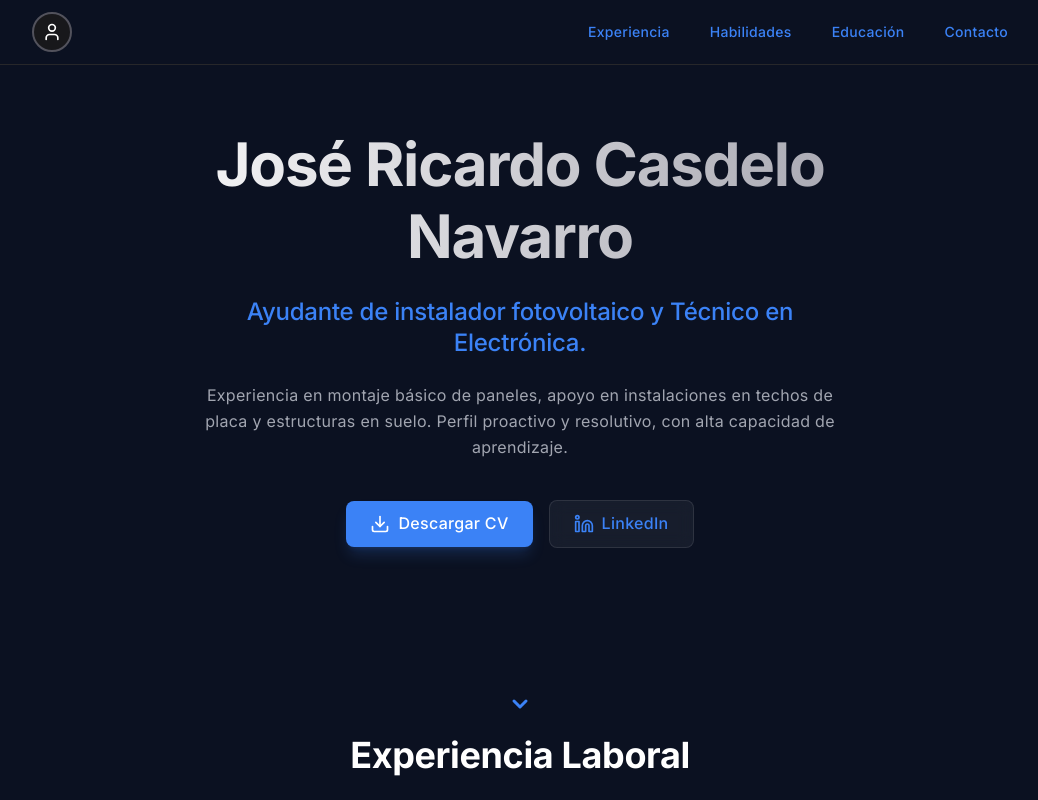
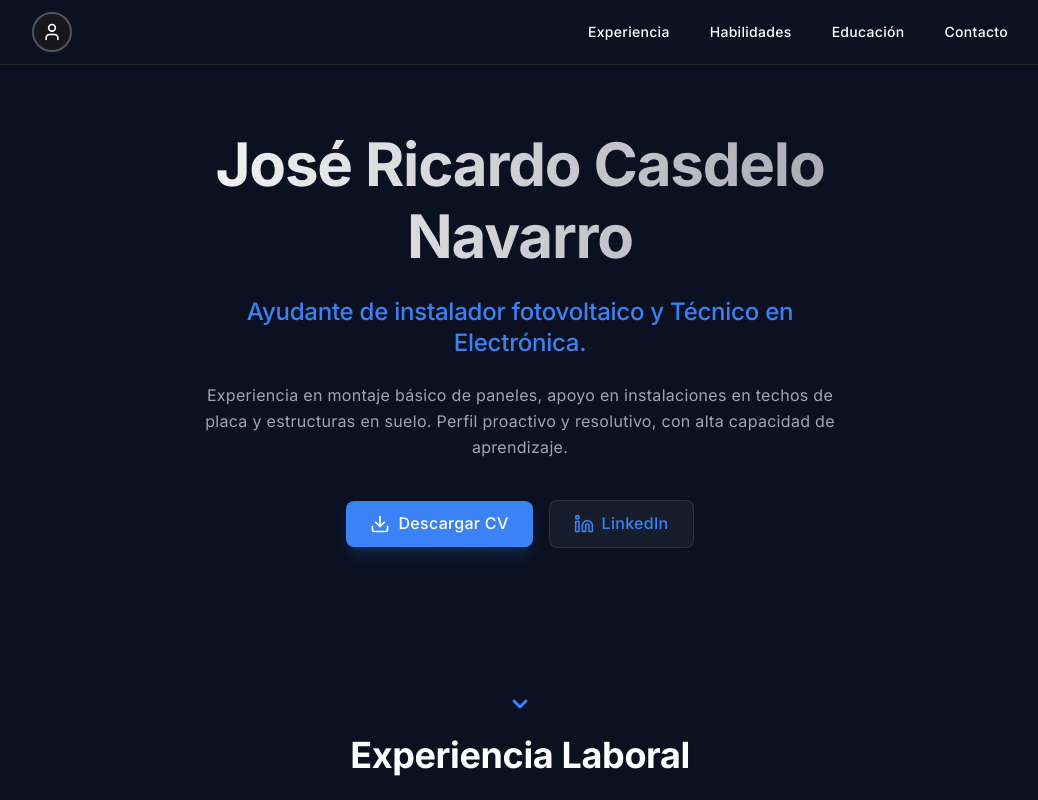
Before and after one commit to rickbyll/portfolio, a React (Vite) app: page / in a window 1280 px wide. Shown: the top 800 px of the page, without its empty margins (120-1158 px from the left). Built offline with nearby package versions, Linux system fonts and the light colour scheme.

Commit message:
Fix nav and email - Make nav white-to-blue transition, fix email icon visibility, remove underline

```diff
--- a/src/App.tsx
+++ b/src/App.tsx
@@ -469,7 +469,7 @@ export default function App() {
       {/* Background Glows for Liquid Glass Effect */}
       {/* Navigation Bar */}
       <nav className="fixed top-0 left-0 right-0 z-40 bg-bg-dark border-b border-zinc-800">
-        <div className="max-w-5xl mx-auto px-6 h-16 flex items-center justify-between text-sm font-medium text-white">
+        <div className="max-w-5xl mx-auto px-6 h-16 flex items-center justify-between text-sm font-medium">
 
           {/* Botón de Perfil / Admin */}
           <button
@@ -684,7 +684,7 @@ export default function App() {
               href={`mailto:${contactInfo.email}`}
               className="inline-flex items-center gap-2 bg-brand hover:bg-brand-hover text-white px-6 py-2.5 rounded-lg font-medium transition-all hover:scale-105 shadow-lg shadow-brand/20 text-base"
             >
-              <Mail className="w-5 h-5" />
+              <Mail className="w-5 h-5 text-white" />
               <span className="font-semibold">{contactInfo.email}</span>
             </a>
             <a
--- a/src/index.css
+++ b/src/index.css
@@ -213,14 +213,28 @@ input.success {
    ============================================ */
 
 a {
-  color: var(--color-brand);
   text-decoration: none;
   font-weight: 500;
 }
 
-a:hover {
+/* Links con color azul por defecto (excepto nav) */
+a:not(nav a) {
+  color: var(--color-brand);
+}
+
+a:not(nav a):hover {
   color: var(--color-brand-hover);
-  text-decoration: underline;
+}
+
+/* Nav links - blanco a azul */
+nav a {
+  color: white;
+  text-decoration: none !important;
+  transition: color 200ms ease;
+}
+
+nav a:hover {
+  color: var(--color-brand);
 }
 
 /* ============================================
```
